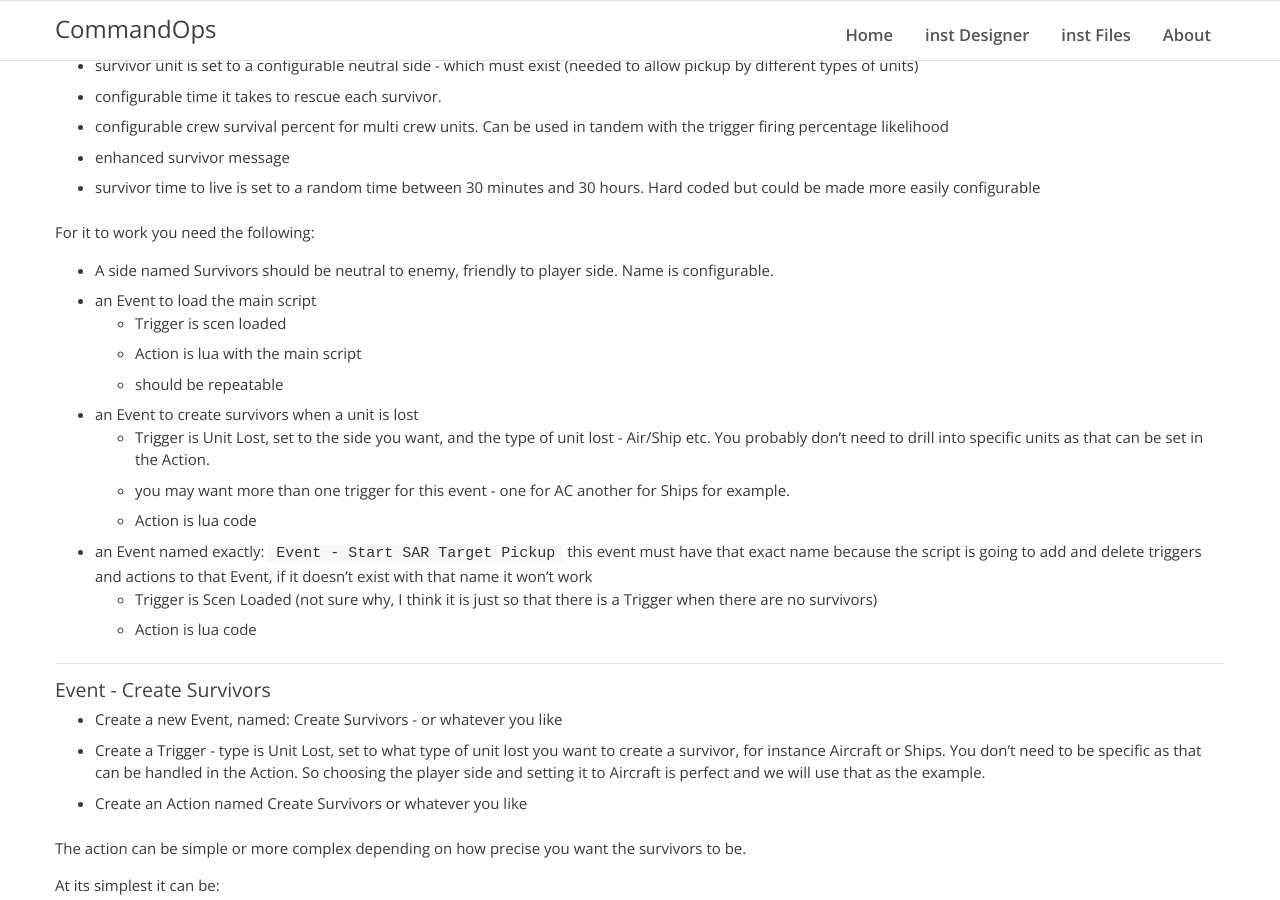
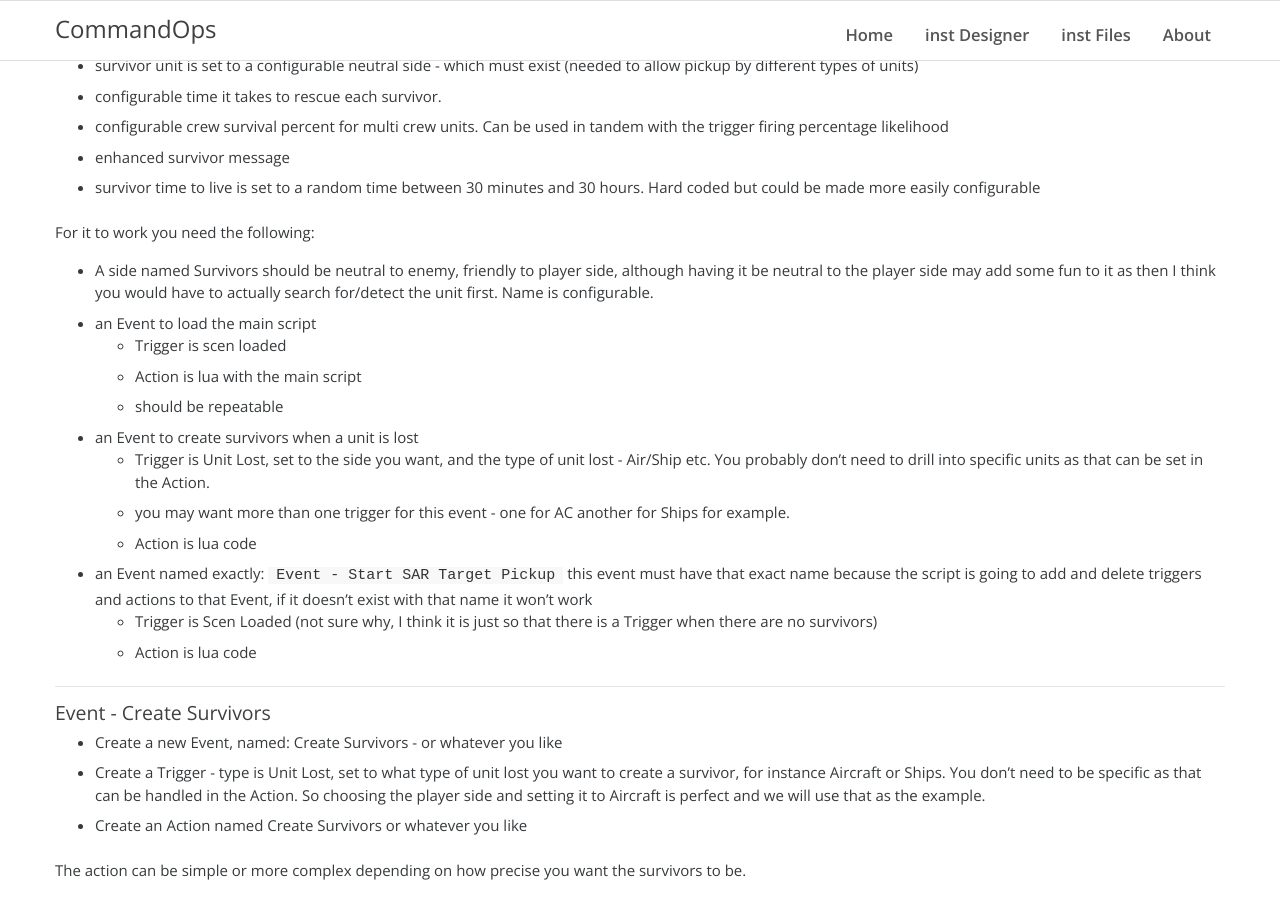
Before and after one commit to commandops/commandops.github.io, a Jekyll site: the page built from posts/survivors-script.md, in a window 1280 px wide and 900 px high, scrolled down 534 px. Built offline with Jekyll 4.4.1, drawn with Linux system fonts in a browser that asks for light colours; comment, search, counter and statistics services are not loaded.

Commit message:
Update survivors-script.md

```diff
--- a/posts/survivors-script.md
+++ b/posts/survivors-script.md
@@ -27,7 +27,7 @@ Major changes:
 
 For it to work you need the following:
 
-- A side named Survivors should be neutral to enemy, friendly to player side. Name is configurable.
+- A side named Survivors should be neutral to enemy, friendly to player side, although having it be neutral to the player side may add some fun to it as then I think you would have to actually search for/detect the unit first. Name is configurable.
 - an Event to load the main script
 	- Trigger is scen loaded
 	- Action is lua with the main script
```
